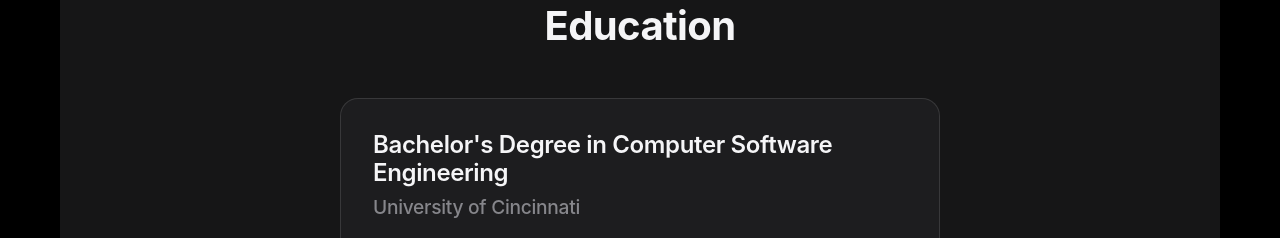
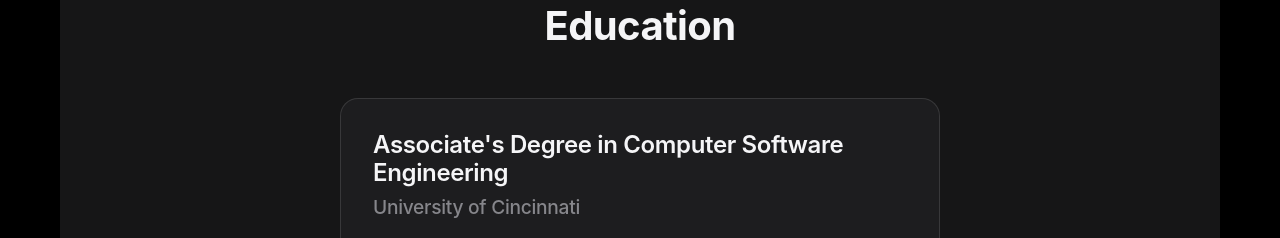
Before and after one commit to AdkersonJohn/resume-website, a React (Create React App) app: page / in a window 1280 px wide. Shown: the part 6600-6838 px from the top of the page. Built offline with nearby package versions, Linux system fonts and the light colour scheme.

Commit message:
Correct education to Associate's degree
The site listed a Bachelor's in Computer Software Engineering. John left UC
early and holds an associate's, so the claim was wrong on a page employers
read. University, dates and GPA are unchanged.

```diff
--- a/src/components/Education.tsx
+++ b/src/components/Education.tsx
@@ -108,7 +108,7 @@
           transition={{ duration: 0.6 }}
           viewport={{ once: true }}
         >
-          <Degree>Bachelor's Degree in Computer Software Engineering</Degree>
+          <Degree>Associate's Degree in Computer Software Engineering</Degree>
           <University>University of Cincinnati</University>
 
           <EducationMeta>
```
